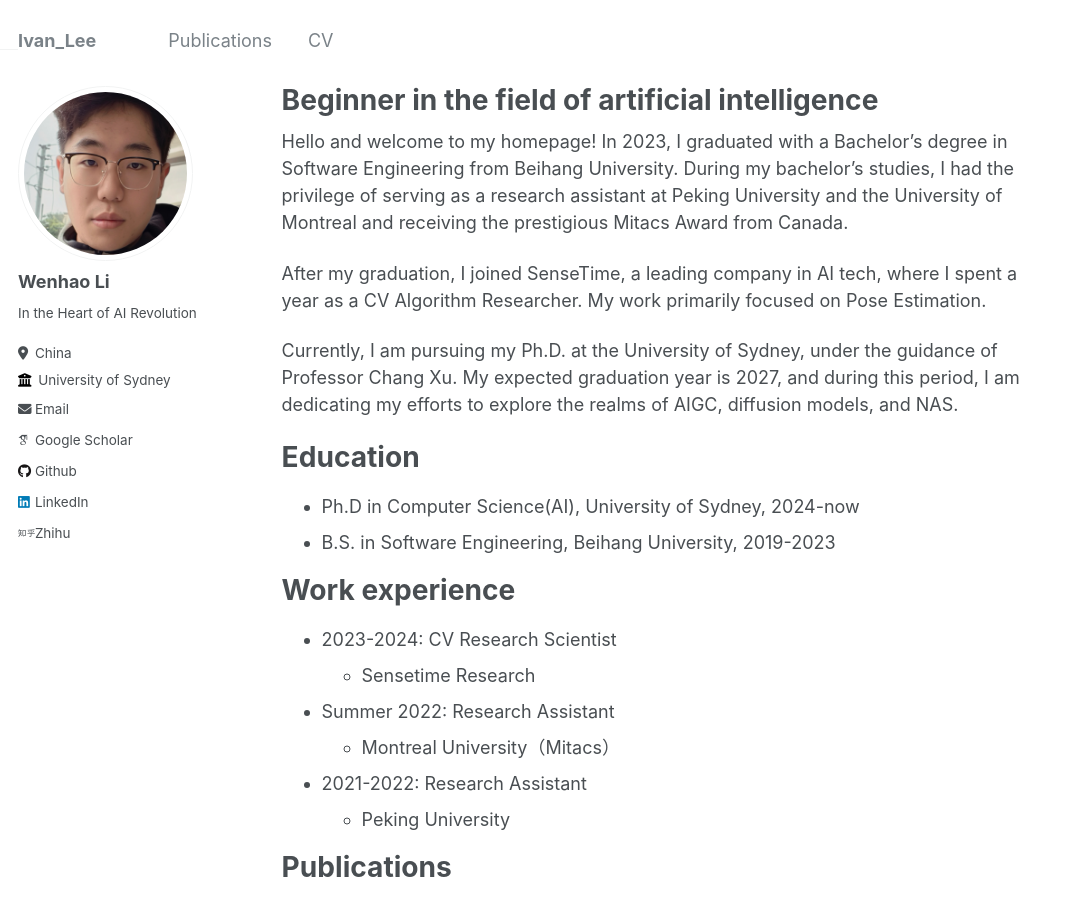
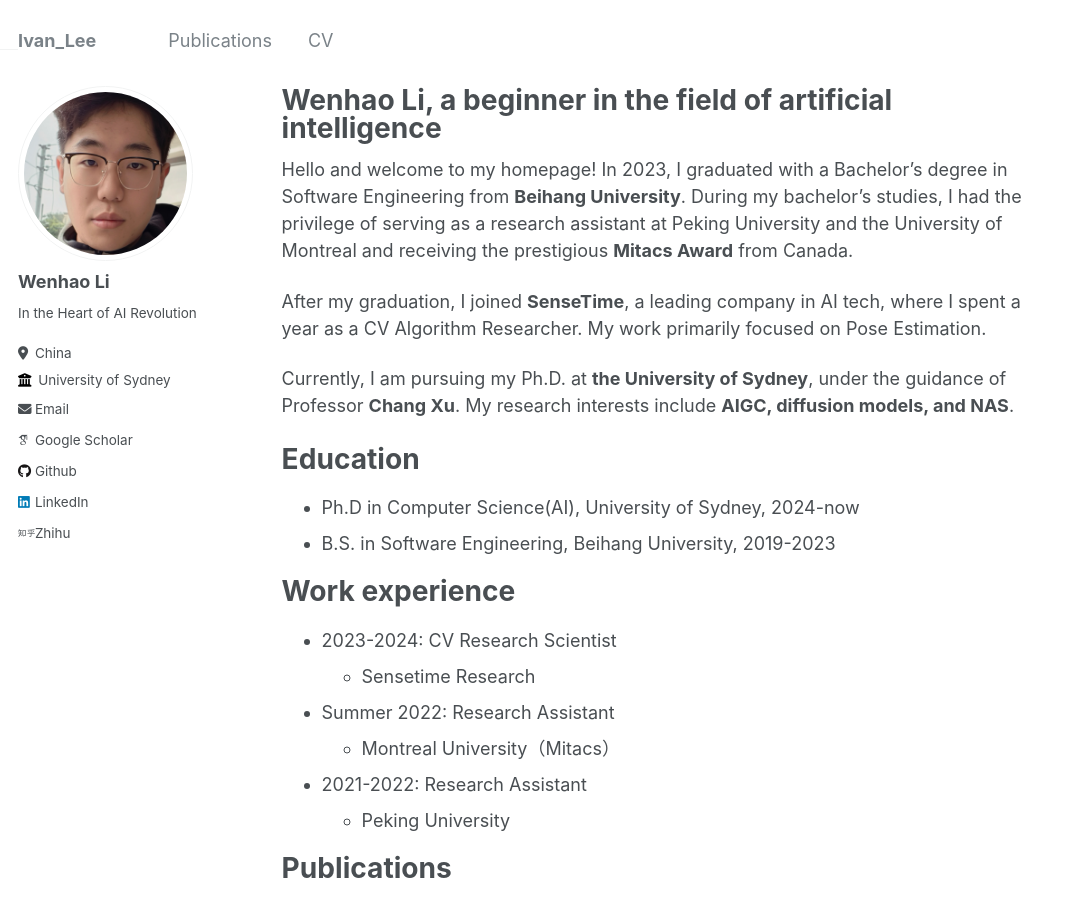
Before and after one commit to lowestbuaaer/lowestbuaaer.github.io, a Jekyll site: the page built from _pages/about.md, in a window 1280 px wide and 900 px high. Shown: the whole window, without its empty margins (0-1066 px from the left). Built offline with Jekyll 4.4.1, drawn with Linux system fonts in a browser that asks for light colours; some web fonts are replaced.

Commit message:
Update about.md

```diff
--- a/_pages/about.md
+++ b/_pages/about.md
@@ -1,17 +1,17 @@
 ---
 permalink: /
-title: "Beginner in the field of artificial intelligence"
+title: "Wenhao Li, a beginner in the field of artificial intelligence"
 author_profile: true
 redirect_from:
   - /about/
   - /about.html
 ---
 
-Hello and welcome to my homepage! In 2023, I graduated with a Bachelor's degree in Software Engineering from Beihang University. During my bachelor's studies, I had the privilege of serving as a research assistant at Peking University and the University of Montreal and receiving the prestigious Mitacs Award from Canada.
+Hello and welcome to my homepage! In 2023, I graduated with a Bachelor's degree in Software Engineering from __Beihang University__. During my bachelor's studies, I had the privilege of serving as a research assistant at Peking University and the University of Montreal and receiving the prestigious __Mitacs Award__ from Canada.
 
-After my graduation, I joined SenseTime, a leading company in AI tech, where I spent a year as a CV Algorithm Researcher. My work primarily focused on Pose Estimation.
+After my graduation, I joined __SenseTime__, a leading company in AI tech, where I spent a year as a CV Algorithm Researcher. My work primarily focused on Pose Estimation.
 
-Currently, I am pursuing my Ph.D. at the University of Sydney, under the guidance of Professor Chang Xu. My expected graduation year is 2027, and during this period, I am dedicating my efforts to explore the realms of AIGC, diffusion models, and NAS.
+Currently, I am pursuing my Ph.D. at __the University of Sydney__, under the guidance of Professor __Chang Xu__. My research interests include  __AIGC, diffusion models, and NAS__.
 
 Education
 ======
```
